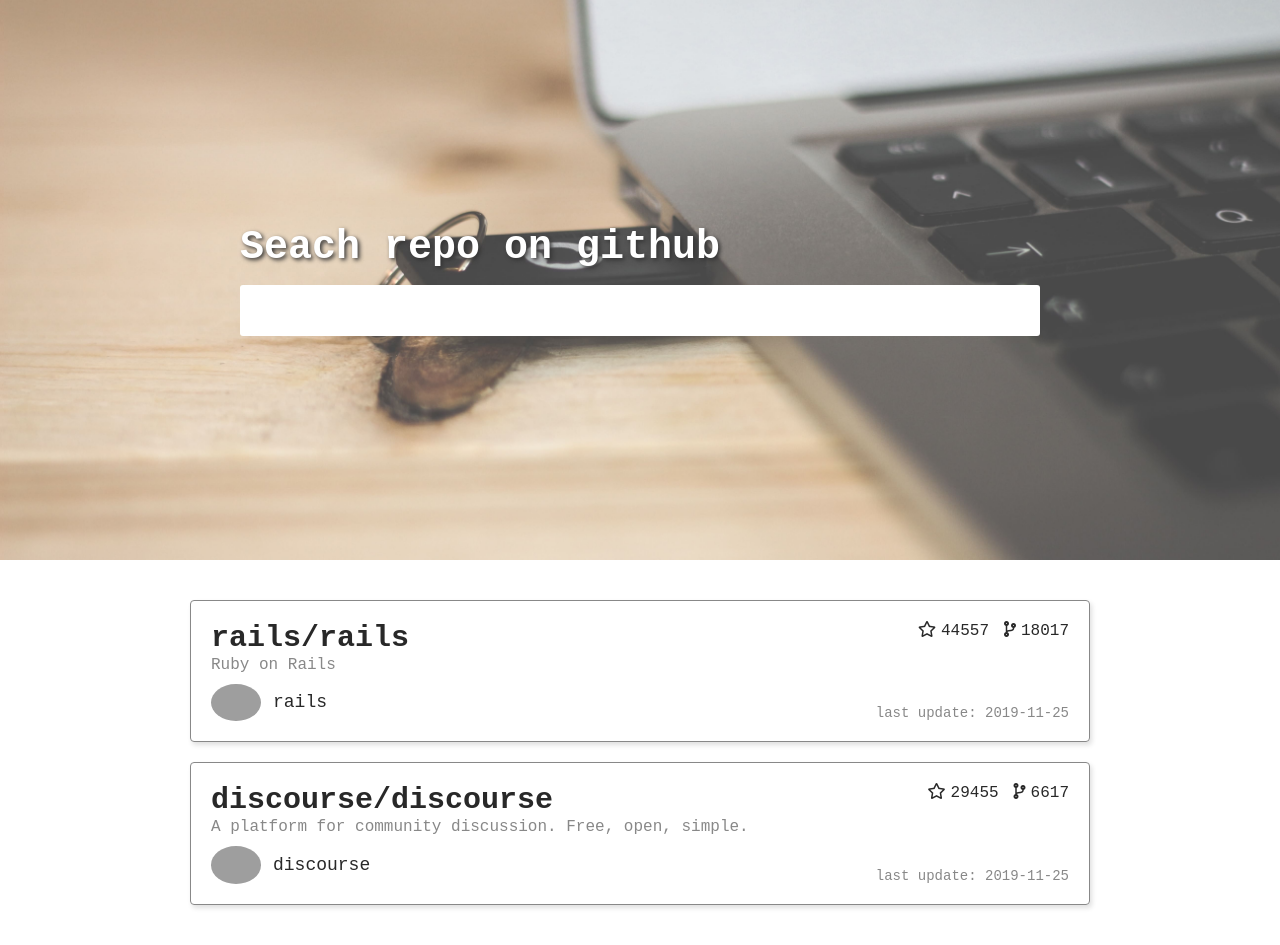
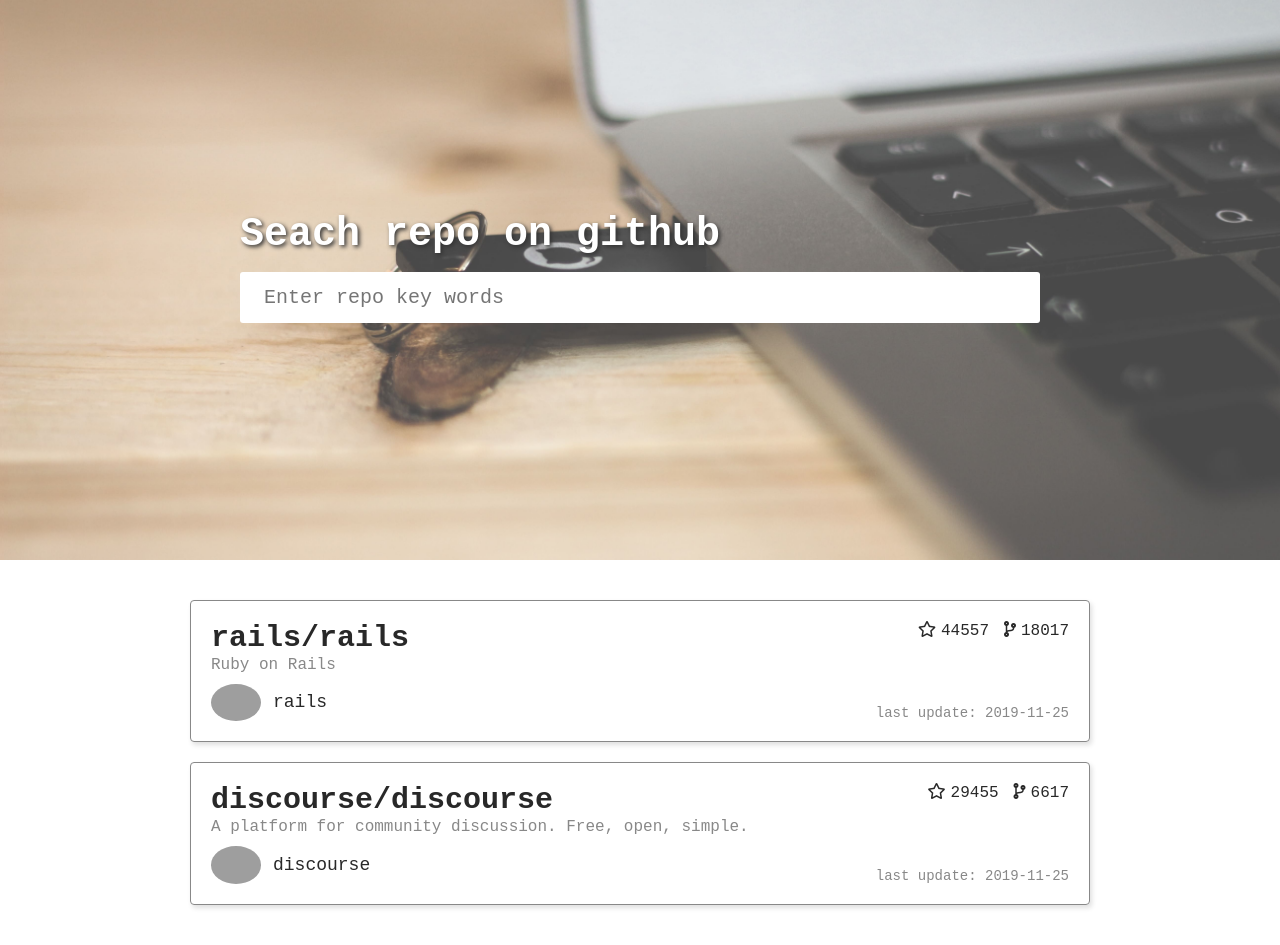
Before and after one commit to SeanLin05583/git-repo-search, a React (Create React App) app: page / in a window 1280 px wide. Built offline with nearby package versions, Linux system fonts and the light colour scheme; grey boxes are pictures that could not be loaded.

Commit message:
Add search input rate limit / Add count down timer

```diff
--- a/src/App.jsx
+++ b/src/App.jsx
@@ -8,7 +8,7 @@ function App() {
 
   return (
     <div>
-      <Banner />
+      <Banner setData={setRepoData} />
       <RepoData data={repoData} />
     </div>
   );
--- a/src/components/Banner/Banner.jsx
+++ b/src/components/Banner/Banner.jsx
@@ -1,15 +1,69 @@
-import React from 'react';
+import React, { useState, useEffect, useCallback } from 'react';
+import CountDownTimer from './CountDownTimer';
 import classNames from 'classnames/bind';
 import style from './style.css';
 
 const cx = classNames.bind(style);
+const SEARCH_INPUT_POST_DEBOUNCE_TIME = 1500;
+const SEARCH_API_RATE_LIMIT_SECOND = 6;
+let searchInputPostDebounceTimer = null;
 
 const Banner = () => {
+  const [inputValue, setInputValue] = useState('');
+  const [isSearchInputDisabled, setIsSearchInputDisabled] = useState(false);
+  const [isSearchInputFocused, setIsSearchInputFocused] = useState(false);
+
+  const handleSearchPost = useCallback((searchValue) => {
+    if (isSearchInputDisabled) return;
+    // TODO: call search API here
+    console.log(searchValue);
+    setIsSearchInputDisabled(true);
+    setTimeout(() => {
+      setIsSearchInputDisabled(false);
+    }, SEARCH_API_RATE_LIMIT_SECOND * 1000);
+  }, [isSearchInputDisabled]);
+
+  useEffect(() => {
+    const handleInputKeyDown = e => {
+      if (e.keyCode === 13 && isSearchInputFocused) {
+        clearTimeout(searchInputPostDebounceTimer);
+        handleSearchPost(inputValue);
+      }
+    }
+
+    window.addEventListener('keydown', handleInputKeyDown);
+    return () => {
+      window.removeEventListener('keydown', handleInputKeyDown);
+    };
+  }, [inputValue, isSearchInputFocused, handleSearchPost]);
+
+  const handleSearchInputValueChange = (e) => {
+    const newSearchInputValue = e.target.value;
+    setInputValue(newSearchInputValue);
+
+    if (!isSearchInputDisabled && newSearchInputValue) {
+      clearTimeout(searchInputPostDebounceTimer);
+      searchInputPostDebounceTimer = setTimeout(() => {
+        handleSearchPost(newSearchInputValue);
+      }, SEARCH_INPUT_POST_DEBOUNCE_TIME);
+    }
+  }
+
   return (
     <div className={cx('banner-container')}>
       <div className={cx('banner-inner')}>
         <h1 className={cx('repo-search-title')}>Seach repo on github</h1>
-        <input className={cx('repo-search-input')} />
+        <input
+          placeholder="Enter repo key words"
+          className={cx('repo-search-input')}
+          value={inputValue}
+          onChange={handleSearchInputValueChange}
+          onFocus={() => { setIsSearchInputFocused(true) }}
+          onBlur={() => { setIsSearchInputFocused(false) }}
+        />
+        <p className={cx('count-down-timer-container')}>
+          {isSearchInputDisabled && <CountDownTimer seconds={SEARCH_API_RATE_LIMIT_SECOND} />}
+        </p>
       </div>
     </div>
   )
--- /dev/null
+++ b/src/components/Banner/CountDownTimer.jsx
@@ -0,0 +1,19 @@
+import React, { useState, useEffect } from 'react';
+
+const CountDownTimer = ({ seconds }) => {
+  const [countDownTime, setCountDownTime] = useState(seconds);
+
+  useEffect(() => {
+    if (!countDownTime) return;
+
+    const intervalId = setInterval(() => {
+      setCountDownTime(countDownTime - 1);
+    }, 1000);
+
+    return () => clearInterval(intervalId);
+  }, [countDownTime]);
+
+  return <span>{`Able to search again after ${countDownTime} seconds`}</span>
+}
+
+export default CountDownTimer;
--- a/src/components/Banner/style.css
+++ b/src/components/Banner/style.css
@@ -31,4 +31,13 @@
   padding: 14px 24px;
 }
 
+.count-down-timer-container {
+  display: flex;
+  justify-content: flex-end;
+  min-height: 20px;
+  margin-top: 5px;
+  color: #FFFFFF;
+  text-shadow: 1px 1px 3px #333333;
+}
+
 @media screen and (max-width:768px) {}
--- a/src/components/RepoData/RepoData.jsx
+++ b/src/components/RepoData/RepoData.jsx
@@ -11,7 +11,13 @@ const RepoData = (props) => {
     <div className={cx('repo-data-wrapper')}>
       <div className={cx('repo-data-container')}>
         {props.data.map(data =>
-          <a key={data.id} href={data.html_url} target="_blank" className={cx('repo-data')}>
+          <a
+            key={data.id}
+            rel="noopener noreferrer"
+            href={data.html_url}
+            target="_blank"
+            className={cx('repo-data')}
+          >
             <div className={cx('repo-data-first-row')}>
               <p className={cx('repo-title')}>{data.full_name}</p>
               <div>
```
Lines whose indentation alone changed are shown as unchanged.
